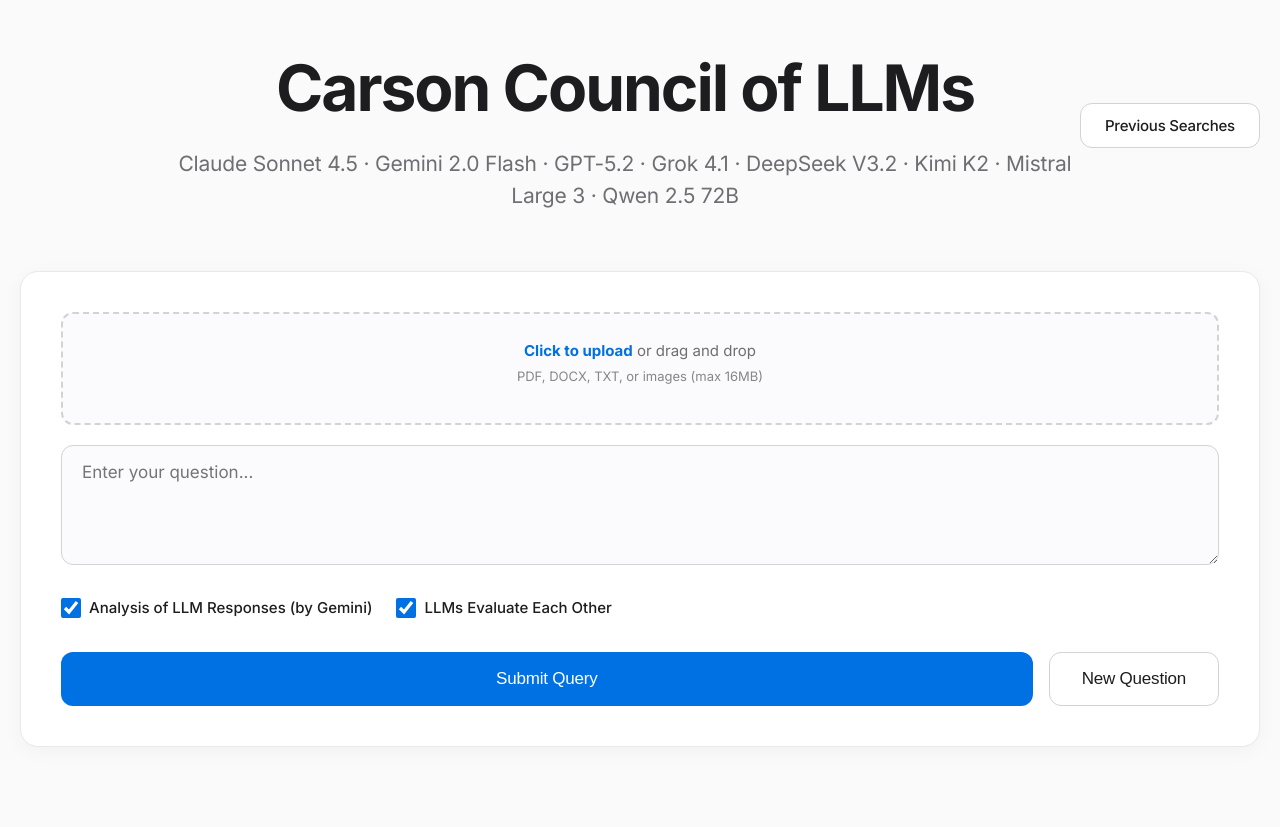
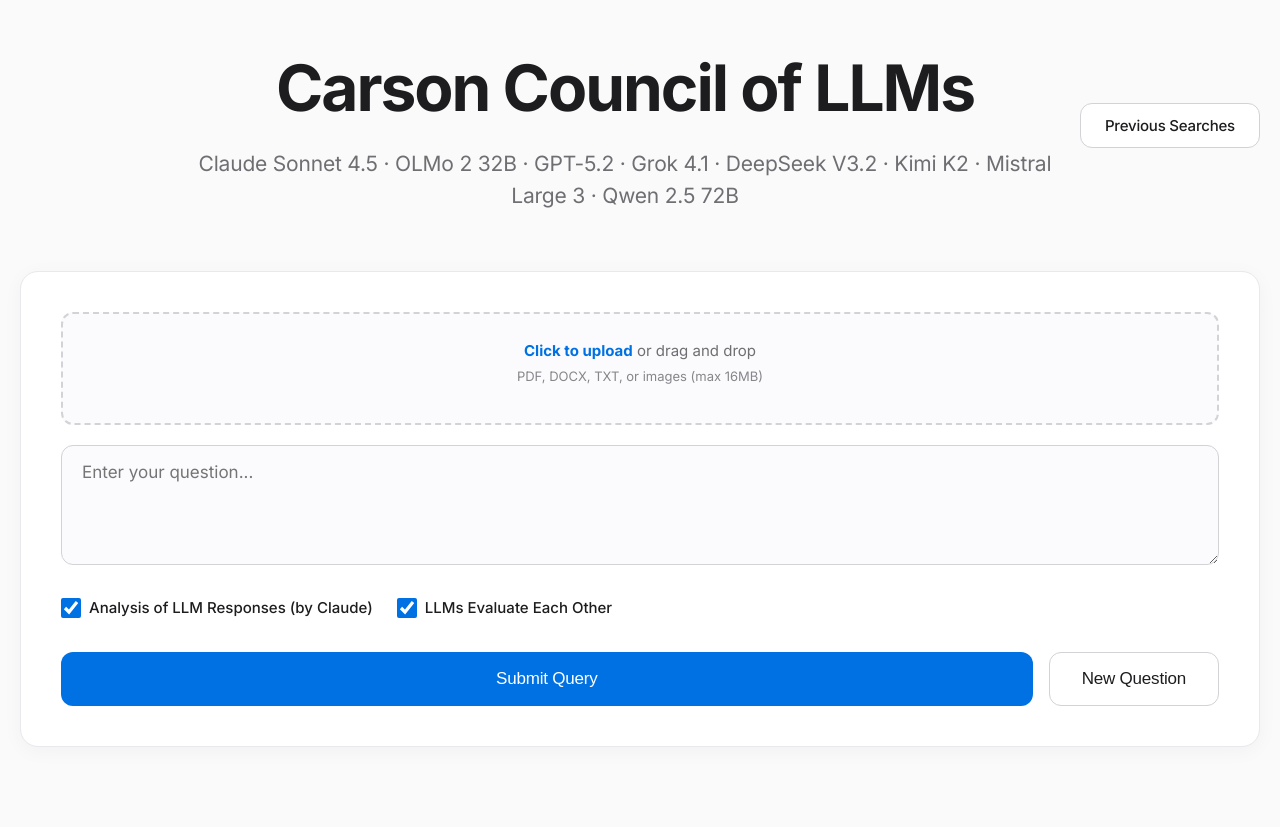
Before and after one commit to bradrcarson/llm-council, a Flask app: page / in a window 1280 px wide. Run offline with Flask 3, Linux system fonts and the light colour scheme; parts of the project's set-up code (start-up, migrations or seed data) failed here and were passed over.

Commit message:
Replace Gemini with OLMo (open source model via OpenRouter)
- Removed Google Gemini API dependency (not available in Render region)
- Added OLMo 2 32B model via OpenRouter
- Updated analysis to use Claude instead of Gemini
- Updated all UI references from Gemini to OLMo

Co-Authored-By: Claude Opus 4.5 <noreply@anthropic.com>

```diff
--- a/templates/index.html
+++ b/templates/index.html
@@ -468,8 +468,8 @@
             border-top: 3px solid #c17a4a;
         }
 
-        .response-card.gemini {
-            border-top: 3px solid #4285f4;
+        .response-card.olmo {
+            border-top: 3px solid #8B5CF6;
         }
 
         .response-card.gpt {
@@ -672,7 +672,7 @@
             <div style="width: 150px;"></div>
             <div class="header-content">
                 <h1>Carson Council of LLMs</h1>
-                <p>Claude Sonnet 4.5 · Gemini 2.0 Flash · GPT-5.2 · Grok 4.1 · DeepSeek V3.2 · Kimi K2 · Mistral Large 3 · Qwen 2.5 72B</p>
+                <p>Claude Sonnet 4.5 · OLMo 2 32B · GPT-5.2 · Grok 4.1 · DeepSeek V3.2 · Kimi K2 · Mistral Large 3 · Qwen 2.5 72B</p>
             </div>
             <button class="history-button" onclick="openHistory()">Previous Searches</button>
         </header>
@@ -695,7 +695,7 @@
             <div class="options-group">
                 <label class="checkbox-label">
                     <input type="checkbox" id="includeAnalysis" checked>
-                    <span>Analysis of LLM Responses (by Gemini)</span>
+                    <span>Analysis of LLM Responses (by Claude)</span>
                 </label>
                 <label class="checkbox-label">
                     <input type="checkbox" id="includeCrossCommentary" checked>
@@ -734,12 +734,12 @@
                         </div>
                         <div class="response-text" id="claudeResponse"></div>
                     </div>
-                    <div class="response-card gemini">
+                    <div class="response-card olmo">
                         <div class="response-header">
-                            <h3>Gemini</h3>
-                            <button class="copy-button" onclick="copyToClipboard('geminiResponse', this)">Copy</button>
+                            <h3>OLMo</h3>
+                            <button class="copy-button" onclick="copyToClipboard('olmoResponse', this)">Copy</button>
                         </div>
-                        <div class="response-text" id="geminiResponse"></div>
+                        <div class="response-text" id="olmoResponse"></div>
                     </div>
                     <div class="response-card gpt">
                         <div class="response-header">
@@ -787,7 +787,7 @@
             </div>
 
             <div class="section" id="analysisSection">
-                <h2>Analysis of LLM Responses (by Gemini)</h2>
+                <h2>Analysis of LLM Responses (by Claude)</h2>
                 <button class="copy-button" onclick="copyToClipboard('analysis', this)">Copy Analysis</button>
                 <div class="analysis-section">
                     <div class="response-text" id="analysis"></div>
@@ -805,10 +805,10 @@
                 </div>
                 <div class="commentary-card">
                     <div class="response-header">
-                        <h3>Gemini on Other Models</h3>
-                        <button class="copy-button" onclick="copyToClipboard('geminiCommentary', this)">Copy</button>
+                        <h3>OLMo on Other Models</h3>
+                        <button class="copy-button" onclick="copyToClipboard('olmoCommentary', this)">Copy</button>
                     </div>
-                    <div class="response-text" id="geminiCommentary"></div>
+                    <div class="response-text" id="olmoCommentary"></div>
                 </div>
                 <div class="commentary-card">
                     <div class="response-header">
@@ -873,7 +873,7 @@
                 <div class="options-group">
                     <label class="checkbox-label">
                         <input type="checkbox" id="includeAnalysis2" checked>
-                        <span>Analysis of LLM Responses (by Gemini)</span>
+                        <span>Analysis of LLM Responses (by Claude)</span>
                     </label>
                     <label class="checkbox-label">
                         <input type="checkbox" id="includeCrossCommentary2" checked>
@@ -971,7 +971,7 @@
             // Display the results
             document.getElementById('promptDisplay').textContent = item.result.original_prompt;
             document.getElementById('claudeResponse').textContent = item.result.responses.claude;
-            document.getElementById('geminiResponse').textContent = item.result.responses.gemini;
+            document.getElementById('olmoResponse').textContent = item.result.responses.olmo;
             document.getElementById('gptResponse').textContent = item.result.responses.gpt;
             document.getElementById('grokResponse').textContent = item.result.responses.grok;
             document.getElementById('deepseekResponse').textContent = item.result.responses.deepseek || '';
@@ -990,7 +990,7 @@
             // Show/hide and populate cross-commentary section
             if (item.result.commentaries) {
                 document.getElementById('claudeCommentary').textContent = item.result.commentaries.claude_commentary;
-                document.getElementById('geminiCommentary').textContent = item.result.commentaries.gemini_commentary;
+                document.getElementById('olmoCommentary').textContent = item.result.commentaries.olmo_commentary;
                 document.getElementById('gptCommentary').textContent = item.result.commentaries.gpt_commentary;
                 document.getElementById('grokCommentary').textContent = item.result.commentaries.grok_commentary;
                 document.getElementById('deepseekCommentary').textContent = item.result.commentaries.deepseek_commentary || '';
@@ -1034,7 +1034,7 @@
             const prompt = document.getElementById('promptDisplay').textContent;
             const models = [
                 { name: 'Claude', id: 'claudeResponse' },
-                { name: 'Gemini', id: 'geminiResponse' },
+                { name: 'OLMo', id: 'olmoResponse' },
                 { name: 'GPT', id: 'gptResponse' },
                 { name: 'Grok', id: 'grokResponse' },
                 { name: 'DeepSeek', id: 'deepseekResponse' },
@@ -1198,7 +1198,7 @@
                 // Display results
                 document.getElementById('promptDisplay').textContent = data.original_prompt;
                 document.getElementById('claudeResponse').textContent = data.responses.claude;
-                document.getElementById('geminiResponse').textContent = data.responses.gemini;
+                document.getElementById('olmoResponse').textContent = data.responses.olmo;
                 document.getElementById('gptResponse').textContent = data.responses.gpt;
                 document.getElementById('grokResponse').textContent = data.responses.grok;
                 document.getElementById('deepseekResponse').textContent = data.responses.deepseek;
@@ -1217,7 +1217,7 @@
                 // Show/hide and populate cross-commentary section
                 if (data.commentaries) {
                     document.getElementById('claudeCommentary').textContent = data.commentaries.claude_commentary;
-                    document.getElementById('geminiCommentary').textContent = data.commentaries.gemini_commentary;
+                    document.getElementById('olmoCommentary').textContent = data.commentaries.olmo_commentary;
                     document.getElementById('gptCommentary').textContent = data.commentaries.gpt_commentary;
                     document.getElementById('grokCommentary').textContent = data.commentaries.grok_commentary;
                     document.getElementById('deepseekCommentary').textContent = data.commentaries.deepseek_commentary;
```
Also changed, not shown: council.py (+26 -28 lines).
